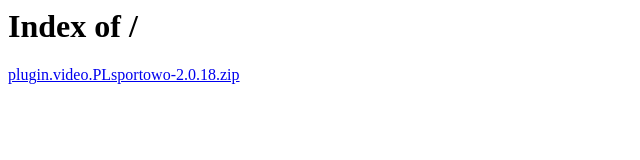
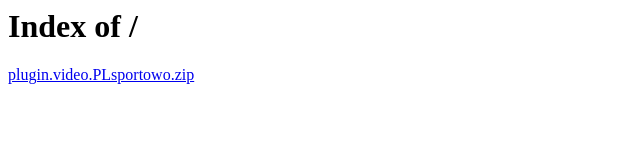
Before and after one commit to Katalon95/kodi, a plain HTML site: page index.html in a window 1280 px wide. Shown: the full height of the page, 0-640 px from the left. Drawn offline with Linux system fonts and the light colour scheme.

Commit message:
Update index.html

```diff
--- a/index.html
+++ b/index.html
@@ -4,6 +4,6 @@
   </head>
   <body>
     <h1>Index of /</h1>
-  <a href="plugin.video.PLsportowo.zip">plugin.video.PLsportowo-2.0.18.zip</a>
+  <a href="plugin.video.PLsportowo.zip">plugin.video.PLsportowo.zip</a>
 	  </body>
 </html>
```
